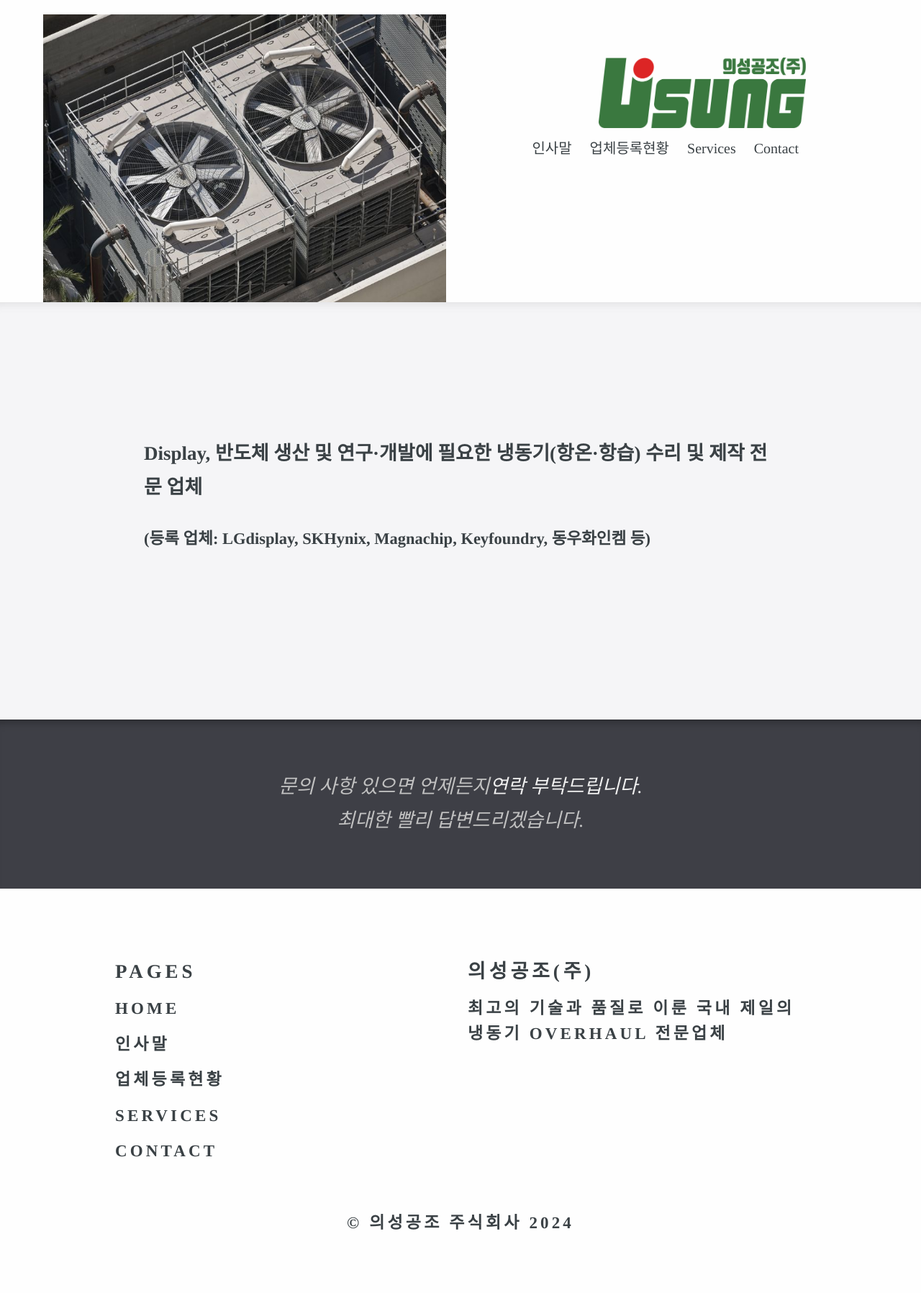
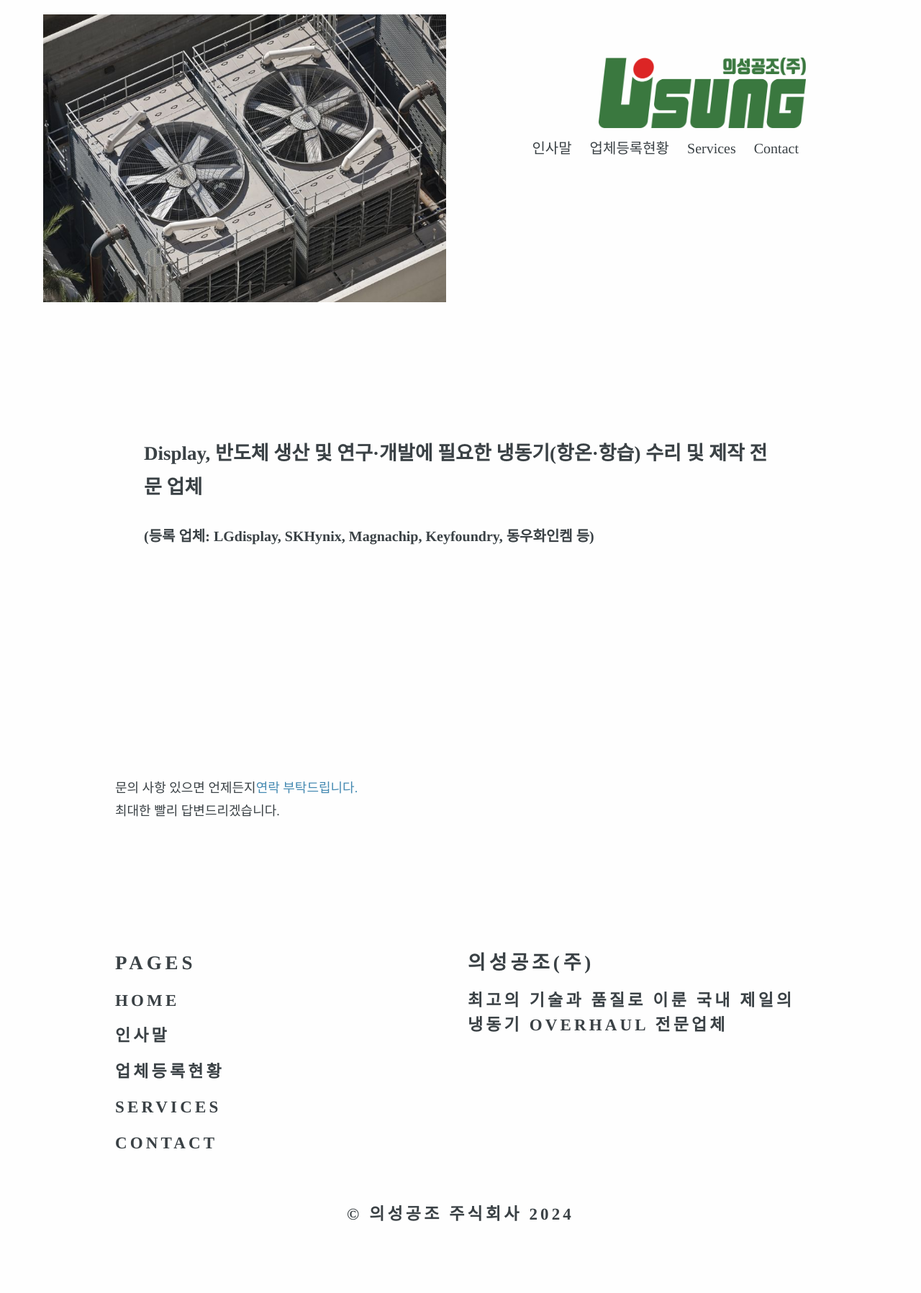
Before and after one commit to sangjoon6099/sangjoon6099.github.io, a Jekyll site: the page built from index.html, in a window 1280 px wide. Shown: the whole page at 72% size. Built offline with Jekyll 4.4.1, drawn with Linux system fonts in a browser that asks for light colours; some web fonts are replaced; the list of posts is cut into pages by our own code.

Commit message:
Update _layout.scss

```diff
--- a/_sass/_layout.scss
+++ b/_sass/_layout.scss
@@ -104,97 +104,6 @@ section {
 	border-radius: 2px;
 }
 
-.main {
-	@extend .light-section;
-	font-size: 2.25rem;
-}
-
-.light-section {
-	background-color: #f5f5f7;
-	box-shadow: inset 0px 15px 15px -15px rgba(100, 100, 100, 0.2);
-}
-
-.dark-section {
-	background-color: #3e3f46;
-	color: #c1c1c1;
-	box-shadow: inset 0px 15px 15px -15px rgba(0, 0, 0, 0.5);
-
-	a {
-		color: #efefef;
-		transition: color 0.2s ease;
-
-		&:hover {
-			color: #fefefe;
-		}
-	}
-}
-
-.map-section {
-	padding: 0;
-
-	#map {
-		height: 300px;
-	}
-}
-
-.quote-section {
-	@extend .dark-section;
-	font-size: 3rem;
-	font-style: italic;
-	padding: 70px 20px;
-
-	.container {
-		max-width: 600px;
-		text-align: center;
-	}
-}
-
-.staff-list {
-	list-style: none;
-	margin: 0;
-	padding: 0;
-	display: flex;
-	flex-wrap: wrap;
-	margin: 0 -20px;
-
-	.staff {
-		margin: 20px;
-	}
-}
-
-.staff {
-	@extend .box;
-	flex: 1 1 300px;
-	flex-wrap: wrap;
-	margin: 20px 0;
-
-	p {
-		margin: 0;
-	}
-
-	small {
-		opacity: 0.6;
-		font-size: 1.7rem;
-	}
-}
-
-.staff-info {
-	list-style: none;
-	margin: 0;
-	padding: 0;
-}
-
-.staff-details {
-	margin: 0;
-	display: flex;
-
-	.staff-image {
-		margin-right: 20px;
-	}
-}
-
-
-
 footer {
 	position: relative;
 	}
```
